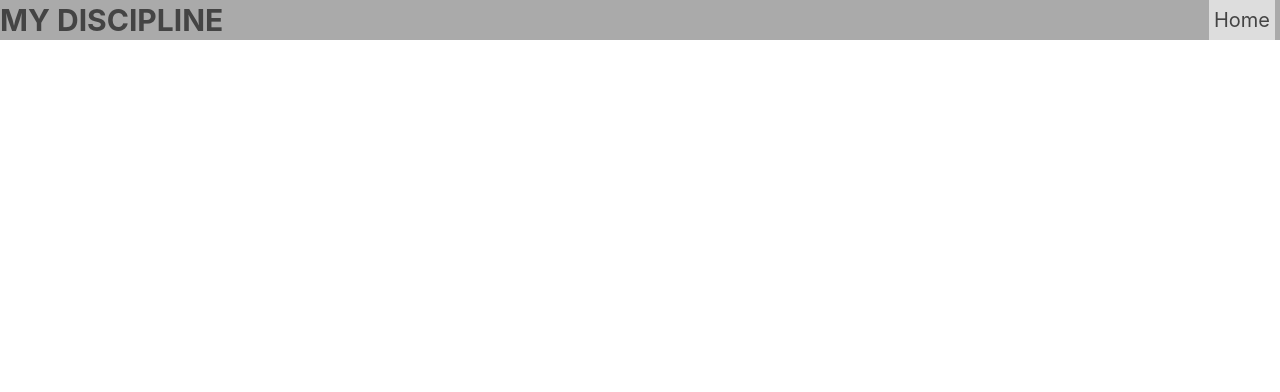
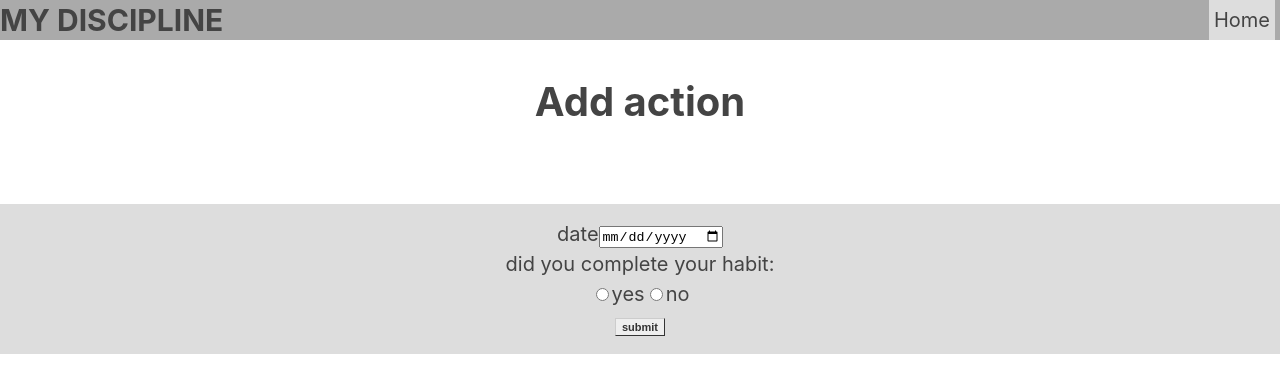
Before and after one commit to cesarlenin/my-discipline, a React (Create React App) app: page /AddAction in a window 1280 px wide. Before the commit this address had no page. Shown: the top 392 px of the page. Built offline with nearby package versions, Linux system fonts and the light colour scheme.

Commit message:
add action page set

```diff
--- a/src/App.css
+++ b/src/App.css
@@ -46,7 +46,7 @@
     margin-top: 15px;
   }
 
-  .aButton a,  .signup-form a{
+  .aButton a,  .signup-form a, .add-action-form a, .habit a{
     font: bold 11px Arial;
     text-decoration: none;
     background-color: #EEEEEE;
--- a/src/App.js
+++ b/src/App.js
@@ -4,6 +4,7 @@ import NotFound from './pages/NotFound';
 import LandingPage from './pages/LandingPage';
 import HomePage from './pages/HomePage';
 import CreateHabitPage from './pages/CreateHabitPage';
+import AddActionPage from './pages/AddActionPage';
 import Nav from './components/Nav/Nav';
 import UserContext from './components/UserContext';
 import STORE from './dummy-store';
@@ -30,7 +31,7 @@ class App extends Component {
           <Route exact path="/" component={LandingPage} />
           <Route exact path="/Home" component={HomePage}/>
           <Route exact path="/createHabit" component={CreateHabitPage} />
-          {/* <Route exact path="/AddAction/" component={AddActionPage} /> */}
+          <Route exact path="/AddAction/" component={AddActionPage} />
           {/* <Route exact path="/EditHabit/" component={EditHabitPage} /> */}
           {/* <Route exact path="/Detail/" component={DetailPage} /> */}
           {/* <Route exact path="/AddAction/:habitId" component={AddActionPage} />
--- /dev/null
+++ b/src/components/ActionForm.js
@@ -0,0 +1,27 @@
+import React, { Component } from 'react'
+import { Link} from 'react-router-dom'
+
+export class ActionForm extends Component {
+  render() {
+    return (
+        <form className='add-action-form'>
+				<div>
+					<label htmlFor="date">date</label>
+              <input type="date" name='ame' id='name' />
+            </div>
+            <div>
+              <p>did you complete your habit:</p>
+              <input type="radio" id="yes" name="bool" value="true"/>
+              <label htmlFor="yes">yes</label>
+              <input type="radio" id="no" name="bool" value="false"/>
+              <label htmlFor="no">no</label>
+            </div>
+            <Link to='/Home'>
+            submit
+            </Link>
+        </form>
+    )
+  }
+}
+
+export default ActionForm
--- a/src/components/Habit/Habit.js
+++ b/src/components/Habit/Habit.js
@@ -1,16 +1,19 @@
 import React, { Component } from 'react'
+import { Link} from 'react-router-dom'
 
 export class Habit extends Component {
   render() {
     return (
-        <section>
+        <section className= "habit">
         <header>
             <h2>Read a book</h2>
         </header>
         <p>7 day calendar goes here</p>
         <button>Edit</button>{/* button turn to link */}
         <button>Delete</button>{/* button turn to link */}
-        <button>Add Action</button>{/* button turn to link */}
+        <Link to='/AddAction'>
+        Add Action
+        </Link>
       </section>
 
     )
--- /dev/null
+++ b/src/pages/AddActionPage.js
@@ -0,0 +1,19 @@
+import React, { Component } from 'react'
+import ActionForm from '../components/ActionForm';
+
+export class AddActionPage extends Component {
+  render() {
+    return (
+        <main role="main">
+		<header role="banner">
+			<h1>Add action</h1>
+		</header>
+        <section>
+            <ActionForm/>
+      </section>
+    </main>
+    )
+  }
+}
+
+export default AddActionPage
```
